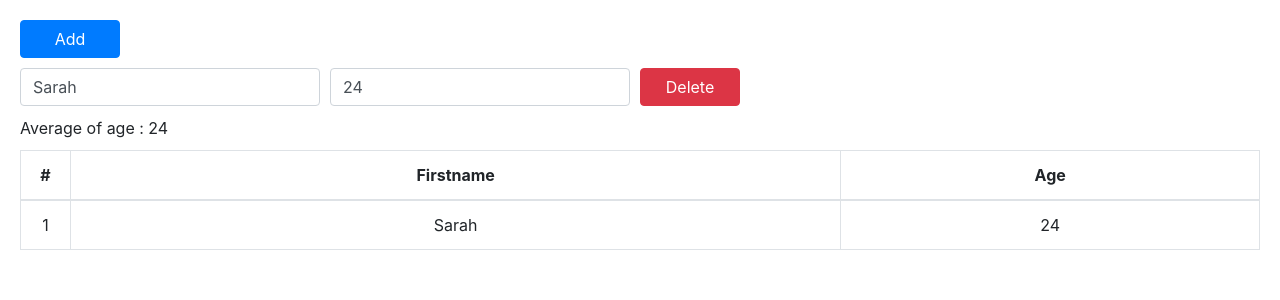
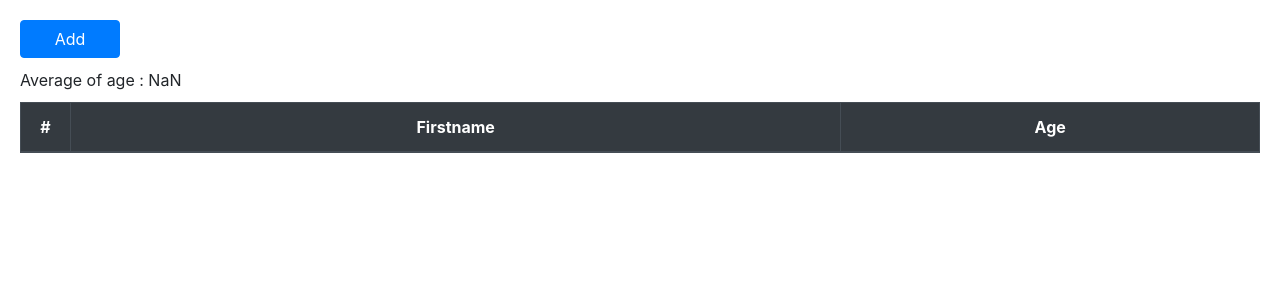
Before and after one commit to SarahAyuNanda/simple-dynamic-add-delete, a React (Create React App) app: page / in a window 1280 px wide. Shown: the top 300 px of the page. Built offline with nearby package versions, Linux system fonts and the light colour scheme.

Commit message:
Create convert first char to uppercase

```diff
--- a/src/App.js
+++ b/src/App.js
@@ -4,39 +4,46 @@ import 'bootstrap/dist/css/bootstrap.min.css'
 import './App.css'
 
 class App extends Component {
-  state = [
-    {
-      firstname: 'Sarah',
-      age: '24'
+  state = {
+    data: []
   }
-  ]
 
   handleInputChange = (event, index) => {
     const { name, value } = event.target
-    const infoList = [...this.state]
+    const infoList = [...this.state.data]
     infoList[index][name] = value
-    this.setState({ ...infoList })
+    this.setState({ infoList })
   }
 
   handleAddClick = () => {
-    this.setState([...this.state, { firstname: '', age: '' }])
+    const allData = this.state.data
+    const addData = allData.push({firstname: '', age: ''})
+    this.setState([...this.state.data, addData])
   }
 
   handleDeleteClick = index => {
-    const infoList = [...this.state]
-    infoList.splice(index, 1)
-    this.setState({ ...infoList })
+    const allData = this.state.data
+    const deleteData = allData.splice(index, 1)
+    this.setState([...this.state.data, deleteData])
   }
 
   ageAverage = () => {
-    const sum = this.state.reduce((beforeSum, currentSum) => beforeSum = beforeSum + parseInt(currentSum.age), 0)
-    const length = this.state.length
+    const sum = this.state.data.reduce((beforeSum, currentSum) => beforeSum = beforeSum + parseInt(currentSum.age), 0)
+    const length = this.state.data.length
     const average = sum / length
     return average
   }
 
-  addFormInput = () => {
-    return this.state.map((data, index) => (
+  changeToLetterCase = (param) => {
+    return param.charAt(0).toUpperCase() + param.slice(1)
+  }
+
+  render() {
+    return (
+      <div className="App">
+        <button type="button" class="btn btn-primary" onClick={this.handleAddClick}>Add</button>
+
+        {this.state.data.map((data, index) => (
           <div className="Form">
             <input
               type="text"
@@ -55,17 +62,7 @@ class App extends Component {
               onChange={e => this.handleInputChange(e, index)} />
             <button type="button" class="btn btn-danger" onClick={() => this.handleDeleteClick(index)}>Delete</button>
           </div>
-    ))
-  }
-
-  render() {
-
-
-    return (
-      <div className="App">
-        <button type="button" class="btn btn-primary" onClick={this.handleAddClick}>Add</button>
-
-        {this.addFormInput()}
+        ))}
 
         <div className="Average">
           Average of age : {this.ageAverage()}
@@ -73,18 +70,18 @@ class App extends Component {
 
         <div class="table-responsive-sm">
           <table class="table table-bordered table-hover">
-            <thead>
+            <thead class="thead-dark">
               <tr align="center">
                 <th scope="col" style={{ width: "50px" }}>#</th>
-                <th scope="col">Firstname</th>
-                <th scope="col">Age</th>
+                <th scope="col" style={{ width: "fit-content" }}>Firstname</th>
+                <th scope="col" style={{ width: "fit-content" }}>Age</th>
               </tr>
             </thead>
             <tbody>
-              {this.state.map((data, index) => (
+              {this.state.data.map((data, index) => (
                 <tr align="center">
                   <td>{index + 1}</td>
-                  <td>{data.firstname}</td>
+                  <td>{this.changeToLetterCase(data.firstname)}</td>
                   <td>{data.age}</td>
                 </tr>
               ))}
```
Lines whose indentation alone changed are shown as unchanged.
